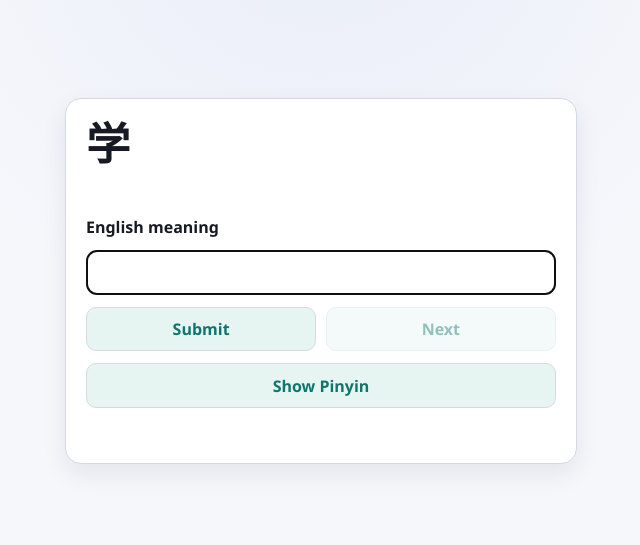
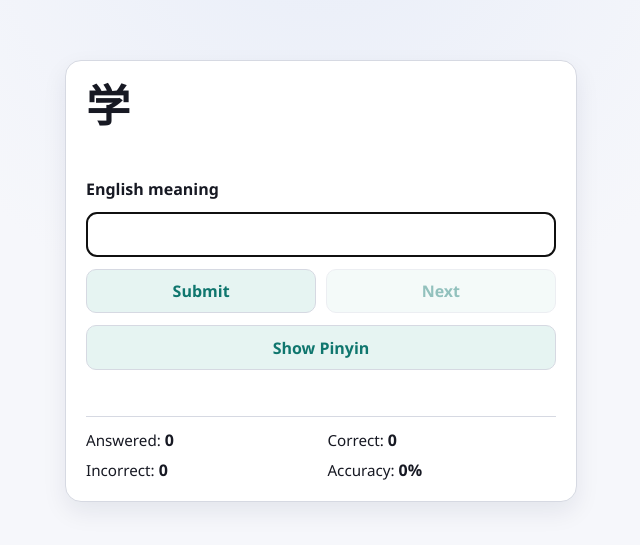
Before and after one commit to will98052-prog/Chinese-character-game, a website with bundled scripts: page index.html in a window 1280 px wide. Shown: the part 119-664 px from the top of the page, without its empty margins (319-959 px from the left). Built offline with nearby package versions, Linux system fonts and the light colour scheme.

Commit message:
chore: add runbook and finalize v1 verification

```diff
--- a/app.js
+++ b/app.js
@@ -1,4 +1,4 @@
-import vocab from './data/vocab.easy.json' assert { type: 'json' }
+import vocab from './data/vocab.easy.json' with { type: 'json' }
 import { checkAnswer } from './src/check-answer.js'
 import { selectNextPrompt } from './src/select-next-prompt.js'
 import { createSessionStore } from './src/session-store.js'
@@ -23,7 +23,11 @@ function getUiElements(doc) {
     'submitBtn',
     'nextBtn',
     'pinyinToggle',
-    'feedback'
+    'feedback',
+    'statAnswered',
+    'statCorrect',
+    'statIncorrect',
+    'statAccuracy'
   ]
 
   const entries = ids.map((id) => [id, doc.getElementById(id)])
@@ -59,6 +63,18 @@ export function initializeApp(doc = document) {
 
   function renderPinyinToggle() {
     ui.pinyinToggle.textContent = session.showPinyin ? 'Hide Pinyin' : 'Show Pinyin'
+  }
+
+  function renderStats() {
+    const total = session.totalAnswered
+    const correct = session.correctCount
+    const incorrect = session.incorrectCount
+    const accuracy = total > 0 ? Math.round((correct / total) * 100) : 0
+
+    ui.statAnswered.textContent = String(total)
+    ui.statCorrect.textContent = String(correct)
+    ui.statIncorrect.textContent = String(incorrect)
+    ui.statAccuracy.textContent = `${accuracy}%`
   }
 
   function setFeedback(result) {
@@ -100,6 +116,7 @@ export function initializeApp(doc = document) {
       correctCount: session.correctCount + (isCorrect ? 1 : 0),
       incorrectCount: session.incorrectCount + (isCorrect ? 0 : 1)
     })
+    renderStats()
 
     ui.submitBtn.disabled = true
     ui.nextBtn.disabled = false
@@ -128,6 +145,7 @@ export function initializeApp(doc = document) {
 
   renderPrompt()
   renderPinyinToggle()
+  renderStats()
   resetRound()
 
   return {
--- a/index.html
+++ b/index.html
@@ -18,6 +18,12 @@
       </div>
       <button id="pinyinToggle" type="button">Show Pinyin</button>
       <p id="feedback" aria-live="polite"></p>
+      <section id="statsStrip" aria-label="Session stats">
+        <span>Answered: <strong id="statAnswered">0</strong></span>
+        <span>Correct: <strong id="statCorrect">0</strong></span>
+        <span>Incorrect: <strong id="statIncorrect">0</strong></span>
+        <span>Accuracy: <strong id="statAccuracy">0%</strong></span>
+      </section>
     </main>
     <script type="module" src="./app.js"></script>
   </body>
--- a/styles.css
+++ b/styles.css
@@ -99,6 +99,19 @@ button:disabled {
   color: var(--bad);
 }
 
+#statsStrip {
+  border-top: 1px solid var(--border);
+  padding-top: 0.75rem;
+  display: grid;
+  grid-template-columns: repeat(2, minmax(0, 1fr));
+  gap: 0.45rem 0.8rem;
+  font-size: 0.95rem;
+}
+
+#statsStrip strong {
+  font-size: 1rem;
+}
+
 @media (max-width: 420px) {
   #app {
     border-radius: 12px;
@@ -108,4 +121,8 @@ button:disabled {
   .actions {
     grid-template-columns: 1fr;
   }
+
+  #statsStrip {
+    grid-template-columns: 1fr;
+  }
 }
```
Also changed, not shown: tests/smoke/dom-ids.test.js (+5 -0 lines), tests/unit/app-flow.test.js (+71 -2 lines), README.md (added).
